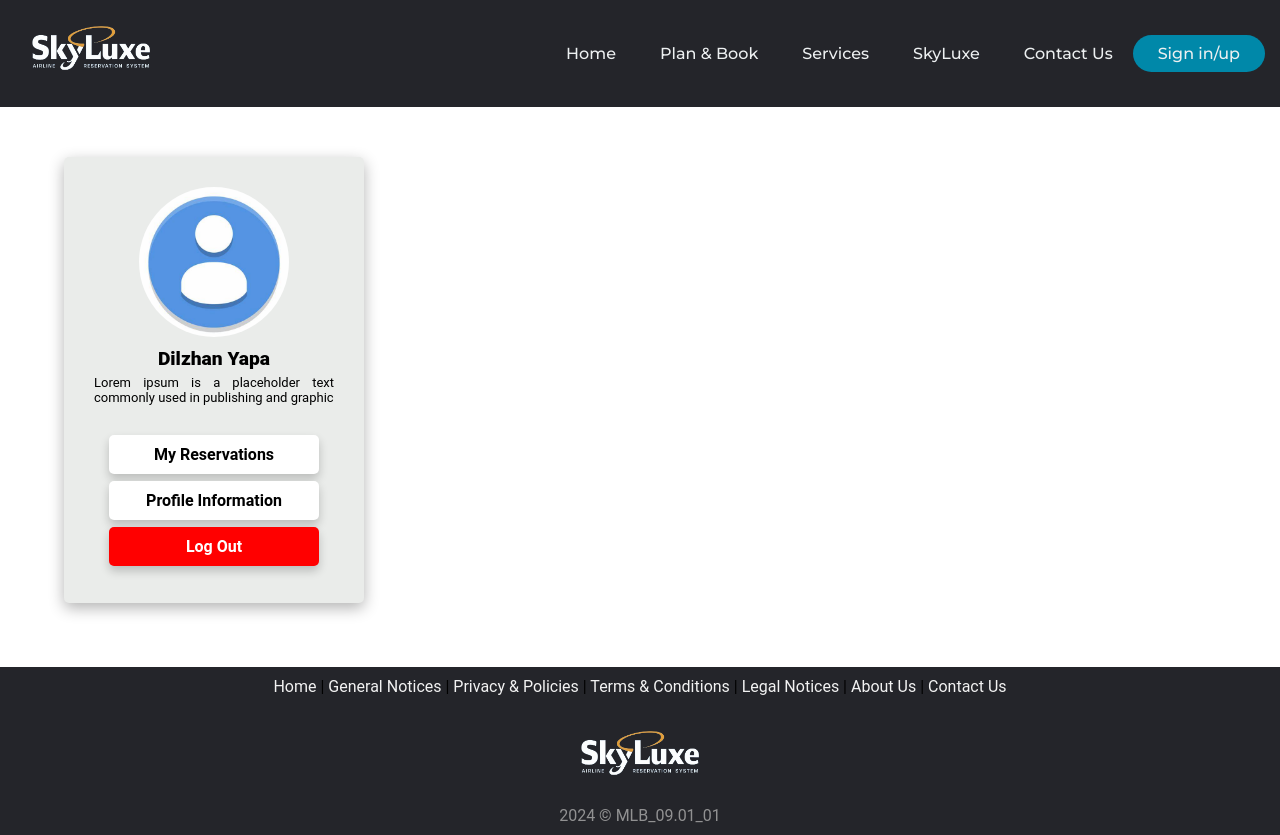
After one commit to Dilzhan-s-Academic/SkyLuxes-AirlineTicketReservationSystem-Y1S2, a PHP site: page /SkyLuxes-AirlineTicketReservationSystem/Pages/userDashboard.php in a window 1280 px wide. The commit adds this page. Run offline with PHP 8.4, Linux system fonts and the light colour scheme; some web fonts are replaced.

Commit message:
start to create dashboards front end it23366572

```diff
--- a/Pages/legalNotice.php
+++ b/Pages/legalNotice.php
@@ -27,6 +27,9 @@
                     </a>
                     <a href="#">
                         <li>Privacy & Policies</li>
+                    </a>
+                    <a href="#">
+                        <li>Terms & Conditions</li>
                     </a>
                     <a href="legalNotice.php">
                         <li>Legal Notices</li>
--- /dev/null
+++ b/Pages/userDashboard.php
@@ -0,0 +1,41 @@
+<!--Dilshan Yapa S Y C T it23366572-->
+
+<!DOCTYPE html>
+<html lang="en">
+    <head>
+        <link rel="stylesheet" type="text/css" href="../styles/generalStyle.css">
+        <link rel="stylesheet" type="text/css" href="../styles/dashboard.css">
+    </head>
+    <body>
+        <?php include "../config/header.php" ?>
+        <div class="body-content">
+            <div class="userDashboardMenu">
+                <div class="user">
+                    <div class="profilePic">
+                        <img src="../images/userProfilePic.jpeg" alt="user">
+                    </div>
+                    <div class="userName">
+                        <span>Dilzhan Yapa</span>
+                    </div>
+                    <div class="userBio">
+                        <span>Lorem ipsum is a placeholder text commonly used in publishing and graphic </span>
+                    </div>
+                </div>
+                <div class="navList">
+                    <ul class="linkList">
+                        <a href="#">
+                            <li> My Reservations </li>
+                        </a>
+                        <a href="#">
+                            <li> Profile Information </li>
+                        </a>
+                        <a href="#">
+                            <li style="background-color: #f00;color:#fff"> Log Out </li>
+                        </a>
+                    </ul>
+                </div>
+            </div>
+        </div>
+    <?php include "../config/footer.php" ?>
+    </body>
+</html>
--- /dev/null
+++ b/styles/dashboard.css
@@ -0,0 +1,60 @@
+.userDashboardMenu {
+    margin-top: 50px;
+    border-radius: 5px;
+    background-color: #eaecea;
+    box-shadow: 0px 5px 15px 0px rgba(0,0,0,0.3);
+    width: 300px;
+    padding: 30px;
+}
+.user {
+    display: inline;
+}
+.profilePic > img{
+    display: block;
+    margin-left: auto;
+    margin-right: auto;
+    height: 150px;
+    border-radius: 100%;
+}
+
+.userName > span {
+    font-weight: 900;
+    font-size: larger;
+    display: flex;
+    justify-content: center;
+    margin-top: 10px;
+}
+
+.userBio{
+    margin-top: 5px;
+    text-align: justify;
+    font-size: small;
+}
+
+.navList {
+    margin-top: 30px;
+}
+.linkList{
+    list-style: none;
+}
+.linkList > a {
+    text-decoration: none;
+    color: #000;
+}
+
+.linkList > a > li {
+    background-color: #fff;
+    border-radius: 5px;
+    padding: 10px;
+    margin: 7px 15px 7px 15px;
+    text-align: center;
+    cursor: pointer;
+    font-weight: 600;
+    color: black;
+    box-shadow: 0 5px 10px rgba(0,0,0,0.2);
+}
+
+.linkList > a > li:hover {
+    border: 0.5px solid #474fc6a1;
+    box-shadow: 0 5px 10px rgba(197, 101, 101, 0.488);
+}
--- a/styles/generalStatic.css
+++ b/styles/generalStatic.css
@@ -17,7 +17,6 @@
     border-radius: 5px;
     box-shadow: 0 5px 10px rgba(0,0,0,0.5);
     max-width: 300px;
-    max-height: 210px;
     width: 100%;
     height: 100%;
     padding-bottom: 10px;
--- a/styles/index.css
+++ b/styles/index.css
@@ -1,6 +1,4 @@
 /* Dilshan Yapa S Y C T it23366572 */
-
-@import url('https://fonts.googleapis.com/css2?family=Roboto:ital,wght@0,400;0,500;0,700;1,500&display=swap');
 
 * {box-sizing: border-box;}
 .mySlides {display: none;}
@@ -176,7 +174,7 @@ mySlides fade > img {
 .cardRow{
   display: flex;
   align-items: center;
-  justify-content: space-between;
+  justify-content: space-evenly;
 }
 
 .Services{
```
Also changed, not shown: Pages/adminDashboard.php (added, +41 -0 lines), images/userProfilePic.jpeg (added).
